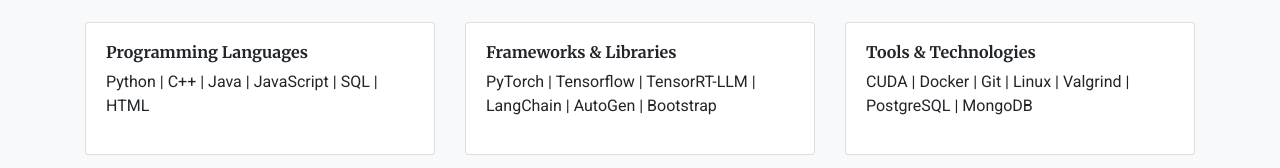
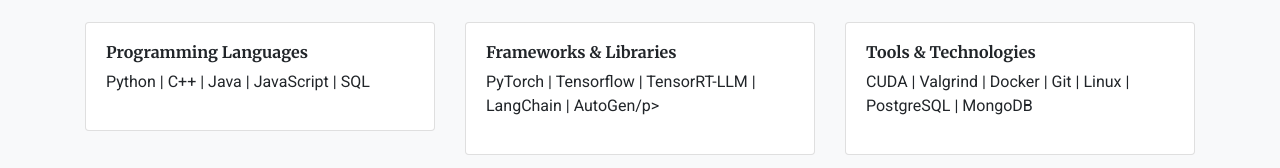
Before and after one commit to bryetz/bryetz.github.io, a plain HTML site: page index.html in a window 1280 px wide. Shown: the part 2874-3042 px from the top of the page. Drawn offline with nearby package versions, Linux system fonts and the light colour scheme.

Commit message:
Update index.html

```diff
--- a/index.html
+++ b/index.html
@@ -320,7 +320,7 @@
                     <div class="card skills-card mb-3">
                         <div class="card-body">
                             <h6 class="font-weight-bold">Programming Languages</h6>
-                            <p>Python | C++ | Java | JavaScript | SQL | HTML</p>
+                            <p>Python | C++ | Java | JavaScript | SQL</p>
                         </div>
                     </div>
                 </div>
@@ -328,7 +328,7 @@
                     <div class="card skills-card mb-3">
                         <div class="card-body">
                             <h6 class="font-weight-bold">Frameworks & Libraries</h6>
-                            <p>PyTorch | Tensorflow | TensorRT-LLM | LangChain | AutoGen | Bootstrap</p>
+                            <p>PyTorch | Tensorflow | TensorRT-LLM | LangChain | AutoGen/p>
                         </div>
                     </div>
                 </div>
@@ -336,7 +336,7 @@
                     <div class="card skills-card mb-3">
                         <div class="card-body">
                             <h6 class="font-weight-bold">Tools & Technologies</h6>
-                            <p>CUDA | Docker | Git | Linux | Valgrind | PostgreSQL | MongoDB</p>
+                            <p>CUDA | Valgrind | Docker | Git | Linux | PostgreSQL | MongoDB</p>
                         </div>
                     </div>
                 </div>
```
